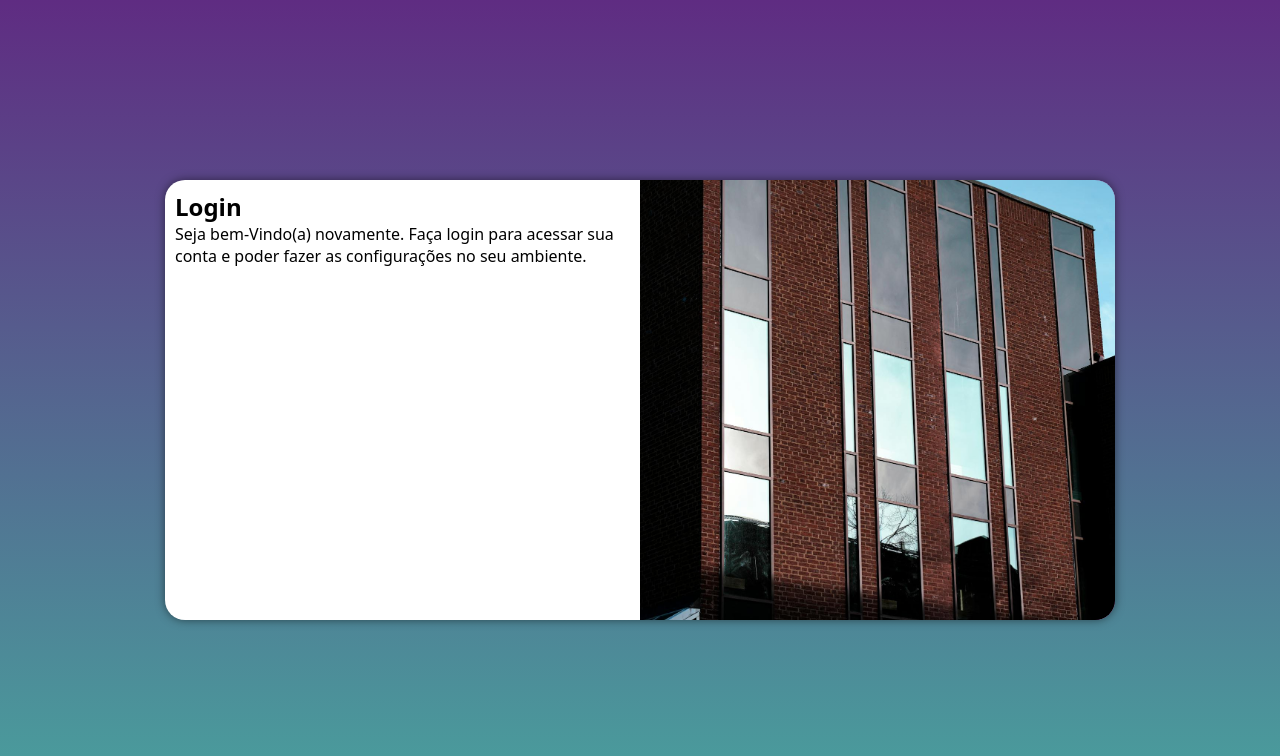
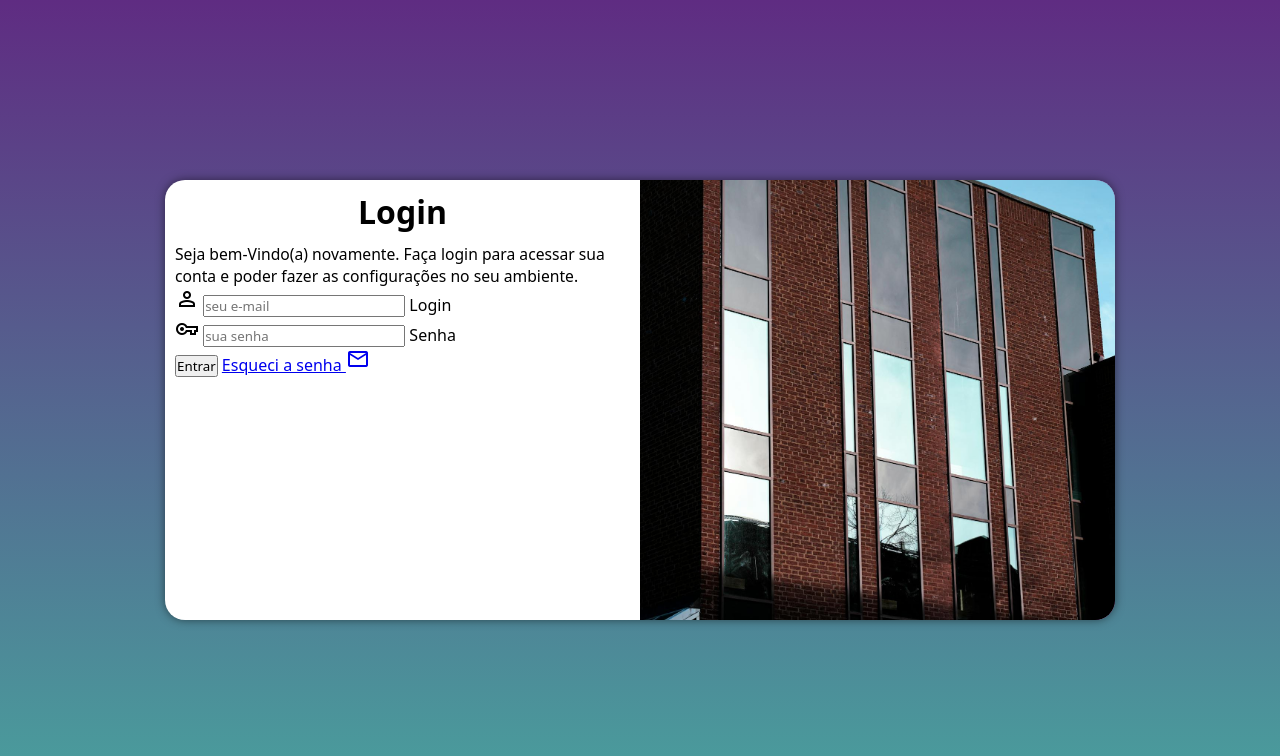
Before and after one commit to GiovaniFerraz/projeto-login, a plain HTML site: page index.html in a window 1280 px wide. Drawn offline with nearby package versions, Linux system fonts and the light colour scheme.

Commit message:
Adicionei o formulário

```diff
--- a/estilos/media-query.css
+++ b/estilos/media-query.css
@@ -53,6 +53,13 @@ Grandes telas: acima de 1200px
     section#login > div#formulario {
         float: left;
         width: 50%;
+    }
 
+    div#formulario > p {
+        font-size: 0.98em;
+    }
+
+    div#formulario > h1 {
+        font-size: 2em;
     }
 }
--- a/estilos/style.css
+++ b/estilos/style.css
@@ -31,7 +31,7 @@ section#login {
     left: 50%;
     transform: translate(-50%, -50%);
     background-color: white;
-    width: 250px;
+    width: 252px;
     height: 500px;
     border-radius: 20px;
     overflow: hidden;
@@ -52,3 +52,12 @@ section#login > div#formulario {
     display: block;
     padding: 10px;
 }
+
+div#formulario > h1 {
+    text-align: center;
+    margin-bottom: 10px;
+}
+
+div#formulario > p {
+    font-size: 0.8em;
+}
--- a/index.html
+++ b/index.html
@@ -6,6 +6,7 @@
     <link rel="stylesheet" href="estilos/style.css">
     <link rel="stylesheet" href="estilos/media-query.css">
     <title>Login</title>
+ <link href="https://fonts.googleapis.com/css2?family=Material+Symbols+Outlined:opsz,wght,FILL,GRAD@20,100,1,200" rel="stylesheet" />
 </head>
 <body>
     <main>
@@ -15,7 +16,25 @@
             <div id="formulario">
                 <h1>Login</h1>
                 <p>Seja bem-Vindo(a) novamente. Faça login para acessar sua conta e poder fazer as configurações no seu ambiente.</p>
-                <form action="login.php" method="post"></form>
+                <form action="login.php" method="post" autocomplete="on">
+
+                    <div class="campo">
+                        <span class="material-symbols-outlined">person</span>
+                        <input type="email" name="login" id="ilogin" placeholder="seu e-mail" autocomplete="email" required maxlength="30">
+
+                        <label for="ilogin">Login</label>
+                    </div>
+
+                    <div class="campo">
+                        <span class="material-symbols-outlined">vpn_key</span>
+                        <input type="password" name="Senha" id="isenha" placeholder="sua senha" autocomplete="current-password" required minlength="8" maxlength="20">
+
+                        <label for="isenha">Senha</label>
+                    </div>
+
+                    <input type="submit" value="Entrar">
+                  <a href="esqueci.html">Esqueci a senha <i class ="material-symbols-outlined">mail</i></a>
+                </form>
             </div>
         </section>
     </main>
```
